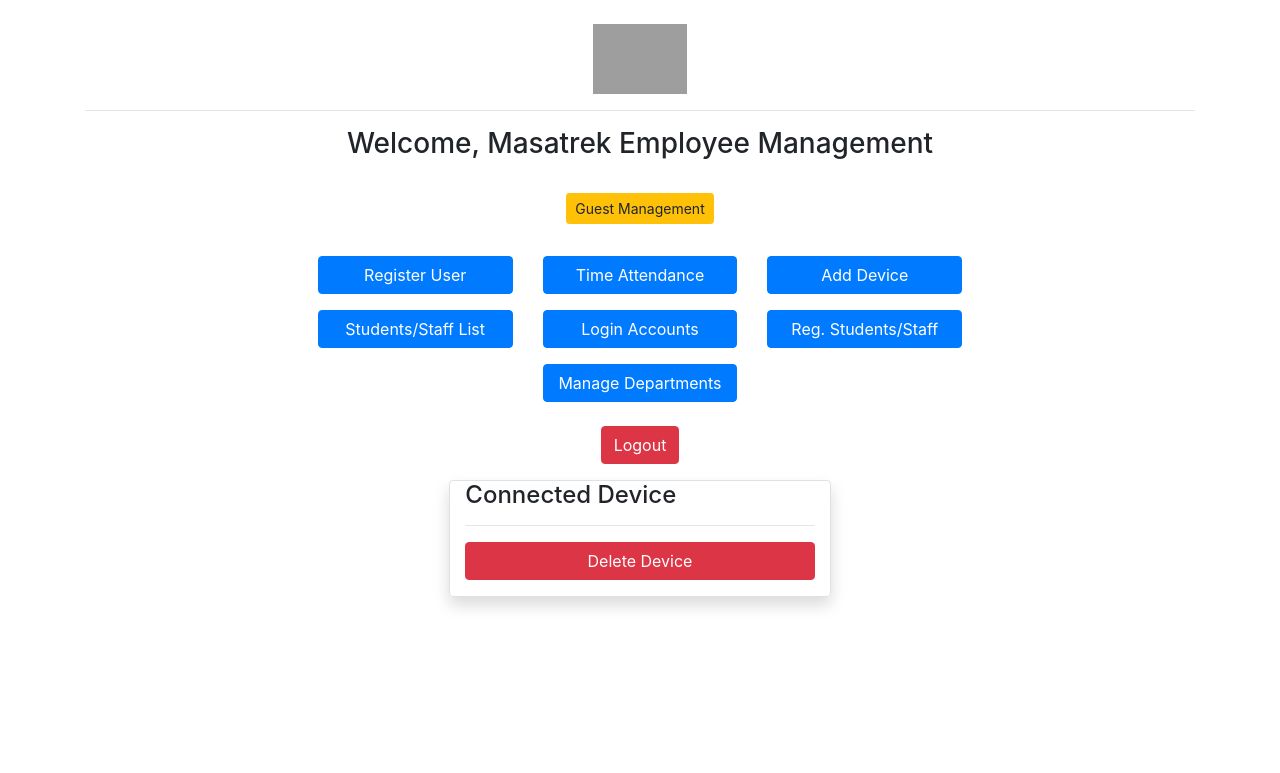
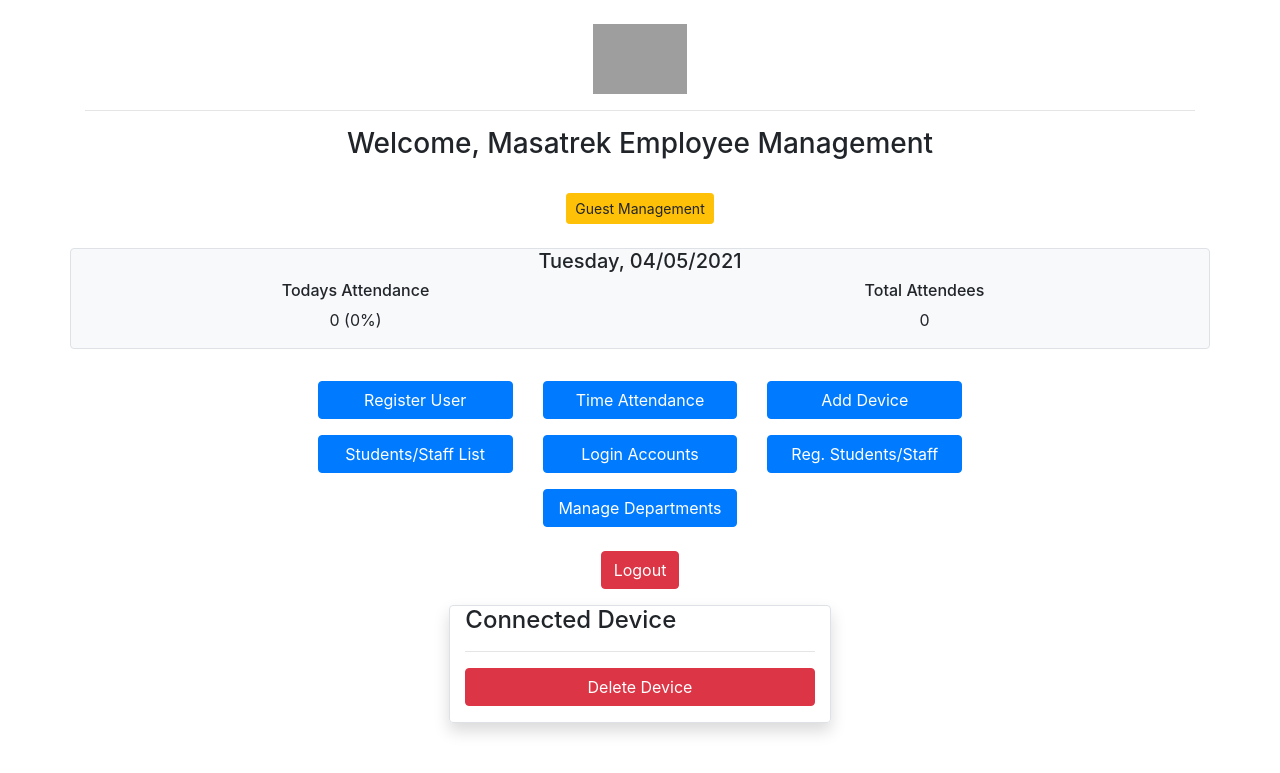
Before and after one commit to haziqnorisham/Masatrek-1.0-sek, a Django app: page /administrator/ in a window 1280 px wide. Shown: the top 773 px of the page. Run offline with Django 3.2, Linux system fonts and the light colour scheme; the visitor is signed in with stand-in values (Sample User, id 1); data that the repository does not hold is empty; some libraries are stand-ins or nearby versions; grey boxes are pictures that could not be loaded.

Commit message:
you can now view total attendance

```diff
--- a/FaceRecTA/administrator/views.py
+++ b/FaceRecTA/administrator/views.py
@@ -14,6 +14,7 @@ from timeAttendance.models import EmployeeDetail, TerminalDetails, EmployeeAtten
 from guestmanagementapp.models import GuestDetails, GuestAttendance
 from django.shortcuts import redirect
 from django.contrib.auth.models import User
+from datetime import date, datetime, timedelta
 
 def exist_in_any_terminal(employee_id):
     terminal_details_object_list = TerminalDetails.objects.all()
@@ -129,6 +130,14 @@ def home(requests):
 
     terminal_dict_list = []
 
+    attendance_list = EmployeeAttendance.objects.values('EmployeeDetail').filter(capture_time__contains = str(date.today())).distinct()
+
+    employee_list = EmployeeDetail.objects.all()
+
+    if (len(attendance_list) == 0 or len(employee_list) == 0):
+        percentage = 0
+    else:
+        percentage = (len(attendance_list)/len(employee_list)) * 100
 
     terminal_obj_list = TerminalDetails.objects.all()
     for index,terminal_obj in enumerate(terminal_obj_list):
@@ -138,7 +147,11 @@ def home(requests):
 
 
     context= {
-        "terminal_dict_list" : terminal_dict_list
+        "terminal_dict_list" : terminal_dict_list,
+        "total_attendance" : str(len(attendance_list)),
+        "total_employees" : str(len(employee_list)),
+        "attendance_percentage" : str(percentage),
+        "date" : str(date.today().strftime("%A, %d/%m/%Y"))
         }
 
     return render(requests, "administrator/administrator_home.html", context)
--- a/FaceRecTA/templates/administrator/administrator_home.html
+++ b/FaceRecTA/templates/administrator/administrator_home.html
@@ -48,6 +48,29 @@
         <h3>Welcome, Masatrek Employee Management</h3>
         <br>
         <button type="button" class="btn btn-sm btn-warning" onclick="window.location.href='/guestmanagement/'">Guest Management</button>
+      </div>
+    </div>
+
+    <br>
+
+    <div class="row text-center bg-light rounded border">
+      <div class="col">
+        <div class="row">
+          <div class="col-sm">
+            <h5>{{date}}</h5>
+          </div>
+        </div>
+
+        <div class="row">
+          <div class="col-sm">
+            <h6>Todays Attendance</h6>
+            <p>{{total_attendance}} ({{attendance_percentage}}%)</p>
+          </div>
+          <div class="col-sm">
+            <h6>Total Attendees</h6>
+            <p>{{total_employees}}</p>
+          </div>
+        </div>
       </div>
     </div>
 
```
